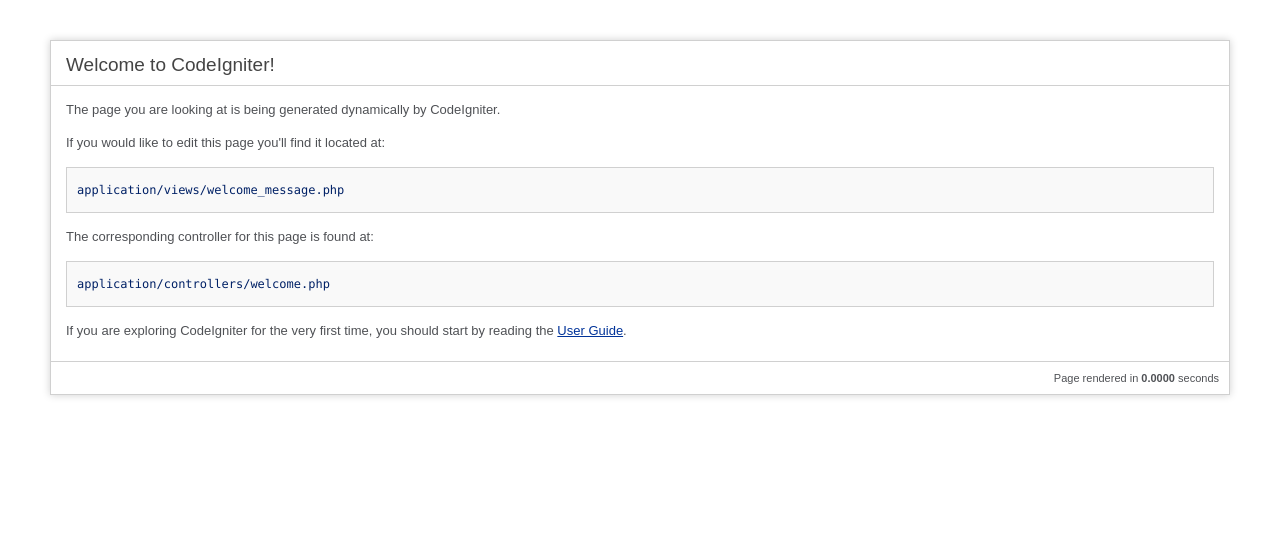
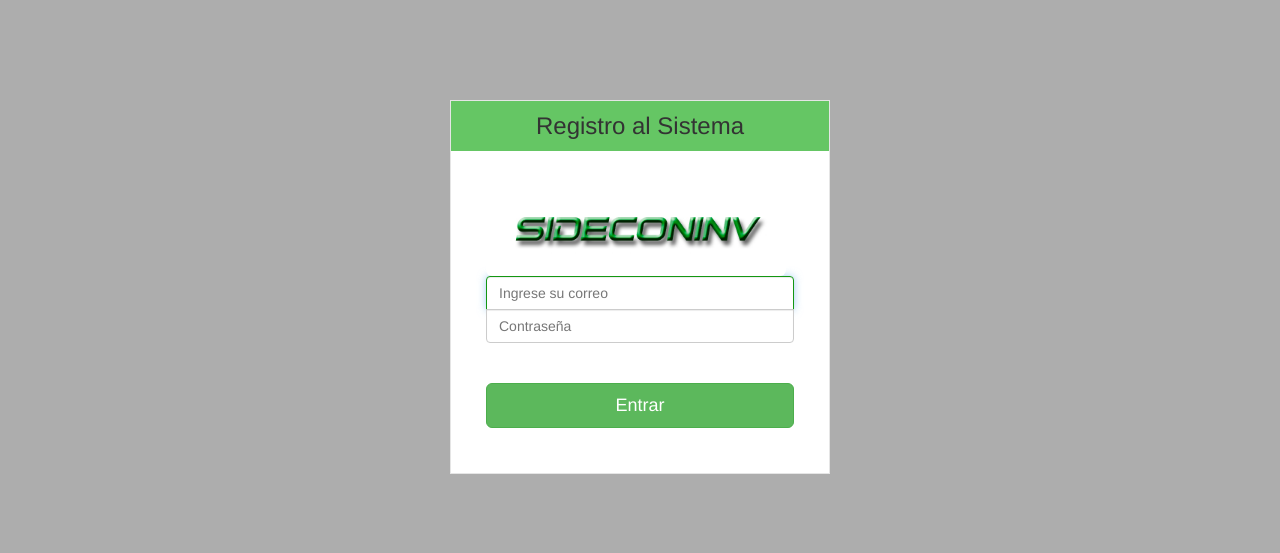
Before and after one commit to jraul92/SIDECONINV, a CodeIgniter app: page /SIDECONINV/ in a window 1280 px wide. Shown: the top 553 px of the page. Run offline with CodeIgniter, Linux system fonts and the light colour scheme.

Commit message:
Con url_base & login

```diff
--- a/application/config/config.php
+++ b/application/config/config.php
@@ -14,7 +14,7 @@
 | path to your installation.
 |
 */
-$config['base_url']	= '';
+$config['base_url']	= 'http://localhost/SIDECONINV';
 
 /*
 |--------------------------------------------------------------------------
--- a/application/controllers/welcome.php
+++ b/application/controllers/welcome.php
@@ -19,6 +19,7 @@ class Welcome extends CI_Controller {
 	 */
 	public function index()
 	{
+	   $this->load->helper('url');
 		$this->load->view('welcome_message');
 	}
 }
--- a/application/views/welcome_message.php
+++ b/application/views/welcome_message.php
@@ -3,86 +3,29 @@
 <head>
 	<meta charset="utf-8">
 	<title>Welcome to CodeIgniter</title>
+    <link  rel="stylesheet" href="<?php  echo base_url(); ?>/css/bootstrap.css"/>
+    <link  rel="stylesheet" href="<?php  echo base_url(); ?>/css/css.css"/>
+</head>
 
-	<style type="text/css">
+<div class="wrapper">
+            <form class="form-signin">
+                <div  class="bar">
+                    <h3>Registro al Sistema</h3>
 
-	::selection{ background-color: #E13300; color: white; }
-	::moz-selection{ background-color: #E13300; color: white; }
-	::webkit-selection{ background-color: #E13300; color: white; }
+                </div>
 
-	body {
-		background-color: #fff;
-		margin: 40px;
-		font: 13px/20px normal Helvetica, Arial, sans-serif;
-		color: #4F5155;
-	}
+                <img width="300PX" src="<?php  echo base_url('/imgs/sidecomlogo.jpg'); ?>" alt="lOGO" class="img-rounded">
 
-	a {
-		color: #003399;
-		background-color: transparent;
-		font-weight: normal;
-	}
 
-	h1 {
-		color: #444;
-		background-color: transparent;
-		border-bottom: 1px solid #D0D0D0;
-		font-size: 19px;
-		font-weight: normal;
-		margin: 0 0 14px 0;
-		padding: 14px 15px 10px 15px;
-	}
+                <input type="text" class="form-control" name="username" placeholder="Ingrese su correo" required="" autofocus="" />
+                <input type="password" class="form-control" name="password" placeholder="Contraseña" required=""/>
+                <br>
 
-	code {
-		font-family: Consolas, Monaco, Courier New, Courier, monospace;
-		font-size: 12px;
-		background-color: #f9f9f9;
-		border: 1px solid #D0D0D0;
-		color: #002166;
-		display: block;
-		margin: 14px 0 14px 0;
-		padding: 12px 10px 12px 10px;
-	}
-
-	#body{
-		margin: 0 15px 0 15px;
-	}
-
-	p.footer{
-		text-align: right;
-		font-size: 11px;
-		border-top: 1px solid #D0D0D0;
-		line-height: 32px;
-		padding: 0 10px 0 10px;
-		margin: 20px 0 0 0;
-	}
-
-	#container{
-		margin: 10px;
-		border: 1px solid #D0D0D0;
-		-webkit-box-shadow: 0 0 8px #D0D0D0;
-	}
-	</style>
-</head>
-<body>
-
-<div id="container">
-	<h1>Welcome to CodeIgniter!</h1>
-
-	<div id="body">
-		<p>The page you are looking at is being generated dynamically by CodeIgniter.</p>
-
-		<p>If you would like to edit this page you'll find it located at:</p>
-		<code>application/views/welcome_message.php</code>
-
-		<p>The corresponding controller for this page is found at:</p>
-		<code>application/controllers/welcome.php</code>
-
-		<p>If you are exploring CodeIgniter for the very first time, you should start by reading the <a href="user_guide/">User Guide</a>.</p>
-	</div>
-
-	<p class="footer">Page rendered in <strong>{elapsed_time}</strong> seconds</p>
-</div>
+                <button class="btn btn-lg btn-success btn-block" type="submit">
+                    Entrar
+                </button>
+            </form>
+        </div>
 
 </body>
 </html>
```
Also changed, not shown: 1 other file.
